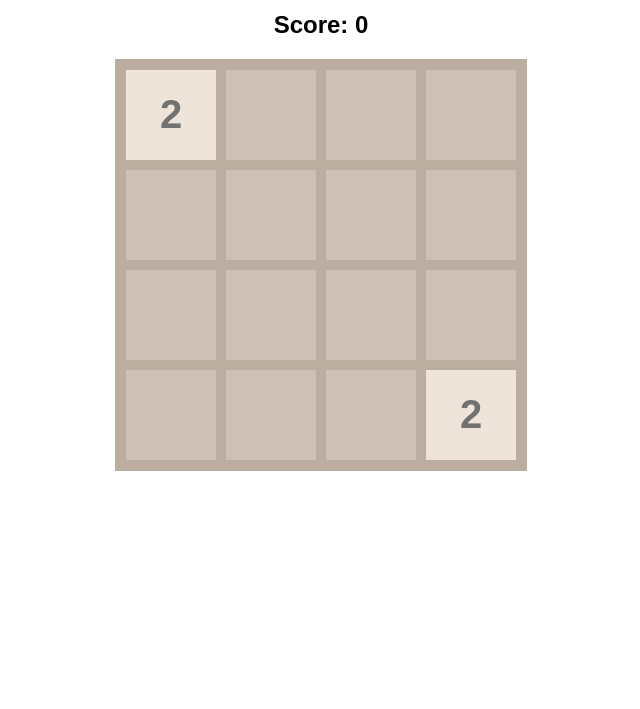
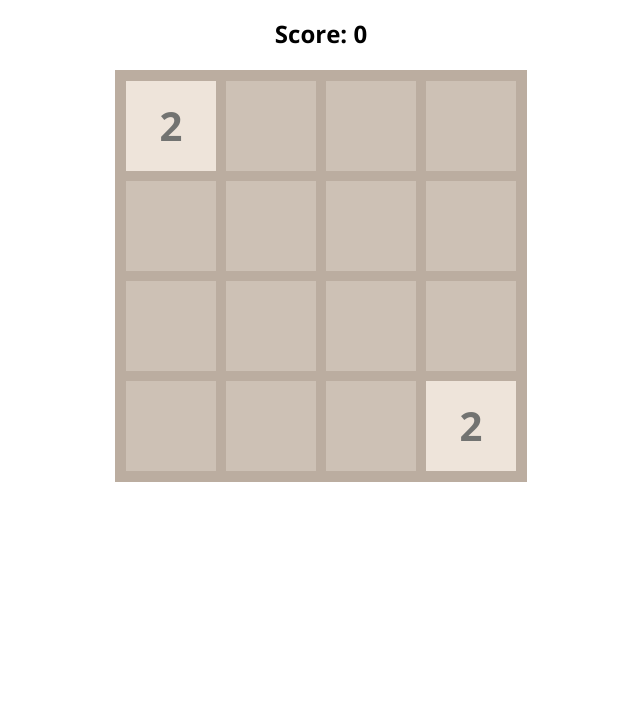
Before and after one commit to AmulyaMachhan/2048-Game, a plain HTML site: page index.html in a window 1280 px wide. Shown: the part 91-800 px from the top of the page, without its empty margins (319-959 px from the left). Drawn offline with nearby package versions, Linux system fonts and the light colour scheme.

Commit message:
2048 Game

```diff
--- a/style.css
+++ b/style.css
@@ -1,5 +1,6 @@
+@import url('https://fonts.googleapis.com/css2?family=Open+Sans:ital,wght@0,300..800;1,300..800&display=swap');
 body {
-    font-family: Arial, Helvetica, sans-serif;
+    font-family: "Open Sans" , sans-serif;
     text-align: center;
 }
 
```
